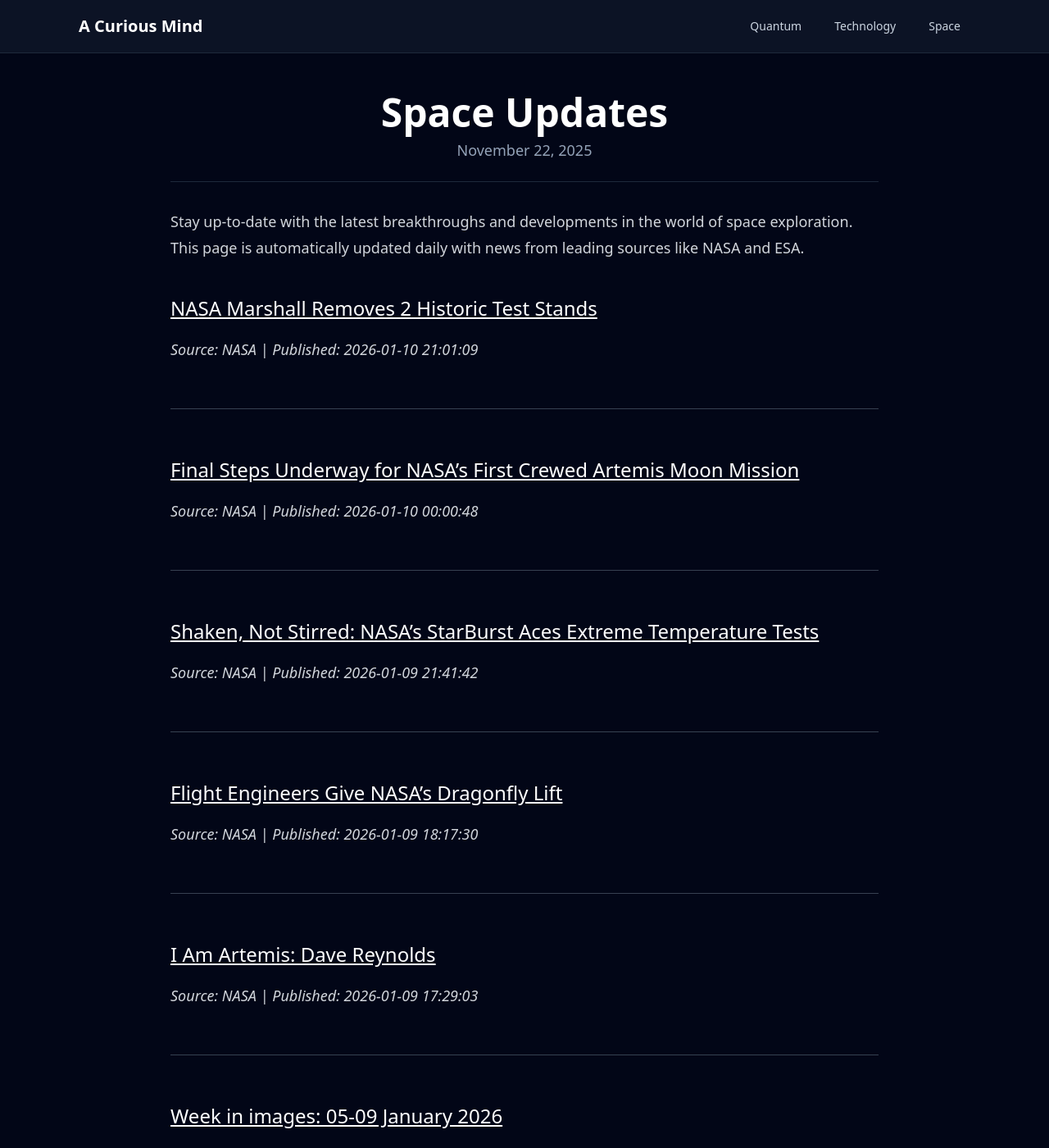
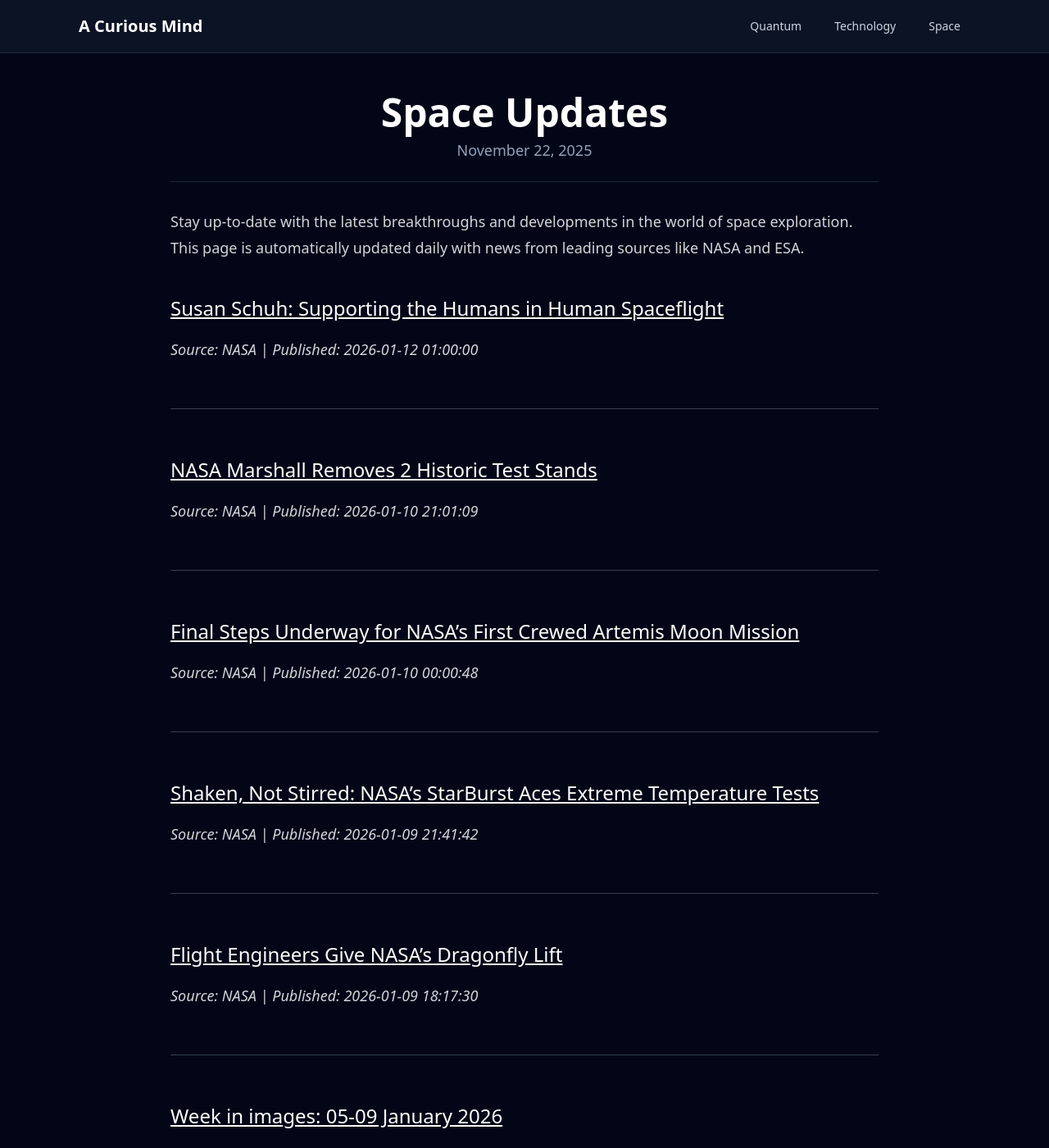
Before and after one commit to onehl7/onehl7.github.io, a Jekyll site: the page built from _posts/2025-11-22-space-updates.md, in a window 1280 px wide and 1400 px high. Shown: the whole window at 82% size. Built offline with Jekyll 4.4.1, drawn with Linux system fonts in a browser that asks for light colours; nearby versions of some CDN libraries.

Commit message:
Update space news data

```diff
--- a/_data/space_news.json
+++ b/_data/space_news.json
@@ -1,4 +1,10 @@
 [
+  {
+    "source": "NASA",
+    "title": "Susan Schuh: Supporting the Humans in Human Spaceflight",
+    "link": "https://www.nasa.gov/centers-and-facilities/johnson/susan-schuh-supporting-the-humans-in-human-spaceflight/",
+    "published": "2026-01-12 01:00:00"
+  },
   {
     "source": "NASA",
     "title": "NASA Marshall Removes 2 Historic Test Stands",
@@ -22,12 +28,6 @@
     "title": "Flight Engineers Give NASA\u2019s Dragonfly Lift",
     "link": "https://www.nasa.gov/missions/dragonfly/flight-engineers-give-nasas-dragonfly-lift/",
     "published": "2026-01-09 18:17:30"
-  },
-  {
-    "source": "NASA",
-    "title": "I Am Artemis: Dave Reynolds",
-    "link": "https://www.nasa.gov/missions/artemis/i-am-artemis/i-am-artemis-dave-reynolds/",
-    "published": "2026-01-09 17:29:03"
   },
   {
     "source": "ESA",
```
